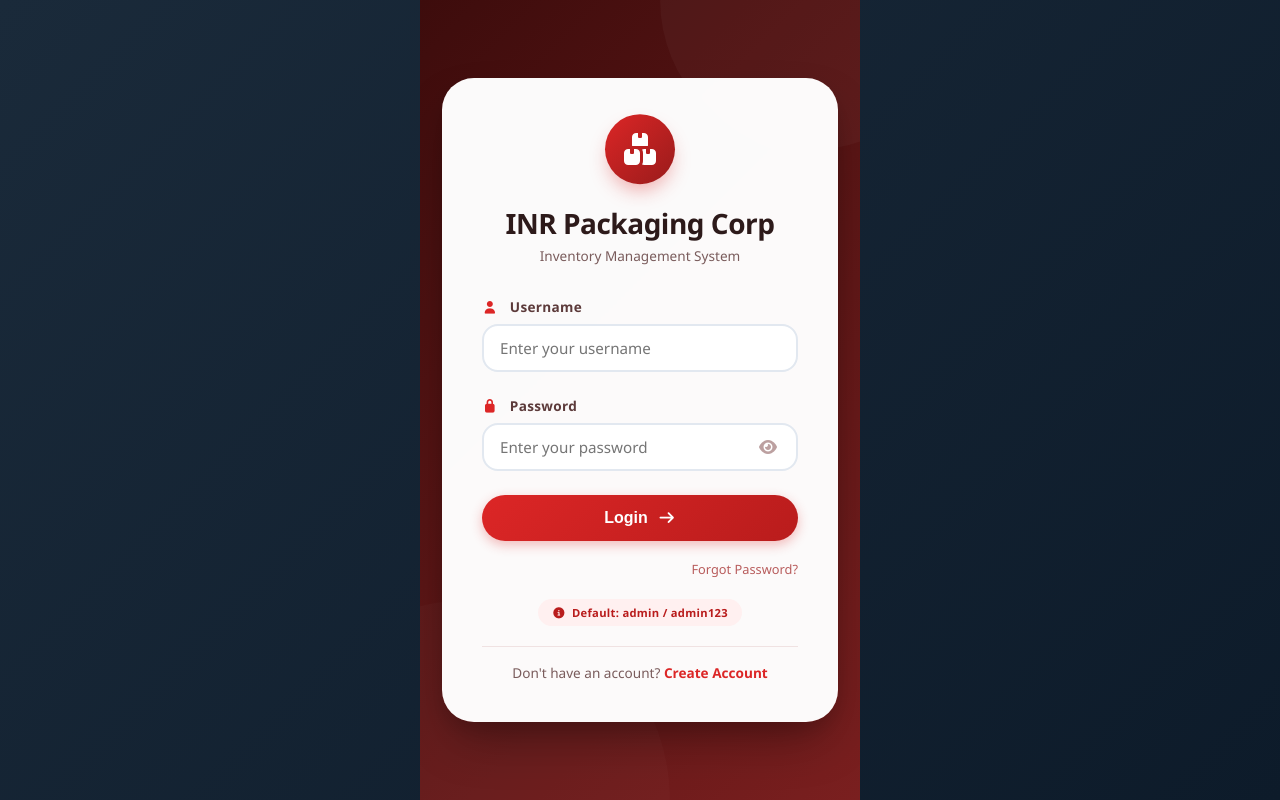
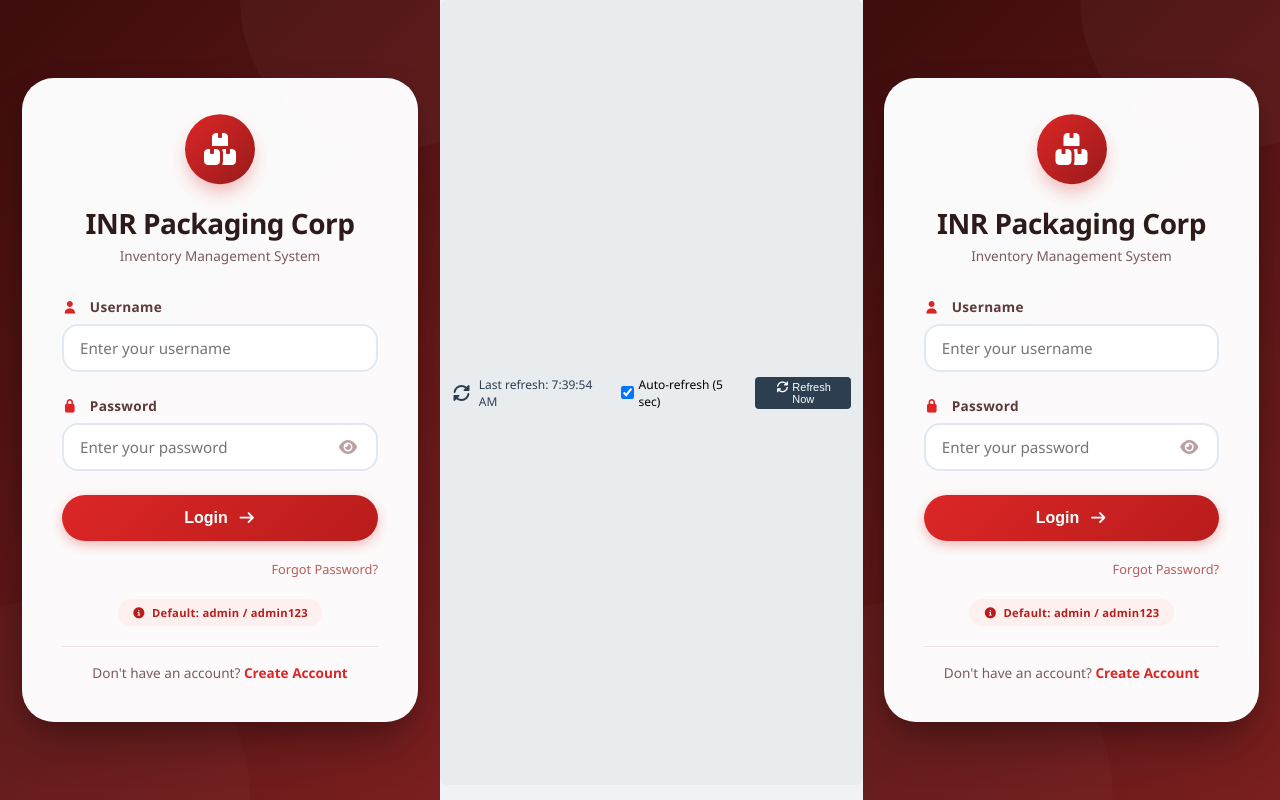
Before and after one commit to martinjosephbasilio/inventory-system, a Vue app in the folder frontend/: page /login in a window 1280 px wide. Built offline with nearby package versions, Linux system fonts and the light colour scheme.

Commit message:
Add global auto-refresh every 5 seconds

```diff
--- a/frontend/src/App.vue
+++ b/frontend/src/App.vue
@@ -85,6 +85,24 @@
     <div v-if="!isLoggedIn" class="login-wrapper">
       <router-view />
     </div>
+    <!-- Global Auto-Refresh Indicator -->
+<div style="display: flex; justify-content: flex-end; align-items: center; gap: 15px; margin-bottom: 15px; padding: 8px 12px; background: #e9ecef; border-radius: 8px;">
+  <div style="display: flex; align-items: center; gap: 8px;">
+    <i class="fas fa-sync-alt" style="color: #2c3e50;"></i>
+    <span style="font-size: 12px; color: #2c3e50;">
+      Last refresh: {{ lastGlobalRefresh.toLocaleTimeString() }}
+    </span>
+  </div>
+  <label style="display: flex; align-items: center; gap: 5px; font-size: 12px; cursor: pointer;">
+    <input type="checkbox" v-model="isAutoRefreshEnabled" style="margin: 0;">
+    Auto-refresh (5 sec)
+  </label>
+  <button @click="refreshAllData" style="background: #2c3e50; color: white; border: none; padding: 4px 10px; border-radius: 4px; cursor: pointer; font-size: 11px;">
+    <i class="fas fa-refresh"></i> Refresh Now
+  </button>
+</div>
+
+<router-view />
 
     <!-- GLOBAL MODALS -->
     <ProfessionalModal ref="professionalModal" />
@@ -99,6 +117,46 @@ import { useInventoryStore } from './stores/inventory'
 import ProfessionalModal from './components/ProfessionalModal.vue'
 import Toast from './components/Toast.vue'
 import axios from 'axios'
+
+// ========== GLOBAL AUTO-REFRESH ==========
+const lastGlobalRefresh = ref(new Date())
+let globalRefreshInterval = null
+const isAutoRefreshEnabled = ref(true)
+
+// Function to refresh all important data
+const refreshAllData = async () => {
+  if (!isLoggedIn.value) return
+
+  try {
+    // Refresh inventory stock
+    await store.fetchStock()
+    await store.fetchItems()
+
+    // Refresh dashboard data
+    await store.fetchDashboard()
+
+    // Refresh current user data (para mag-update ang profile name)
+    const token = localStorage.getItem('token')
+    if (token && user.value) {
+      try {
+        const response = await axios.get('https://inventory-system-backend-production-0549.up.railway.app/api/auth/me', {
+          headers: { Authorization: `Bearer ${token}` }
+        })
+        if (response.data) {
+          user.value = response.data
+          localStorage.setItem('user', JSON.stringify(response.data))
+        }
+      } catch (err) {
+        console.log('User refresh skipped:', err.message)
+      }
+    }
+
+    lastGlobalRefresh.value = new Date()
+    console.log('Auto-refresh at:', lastGlobalRefresh.value.toLocaleTimeString())
+  } catch (error) {
+    console.error('Auto-refresh error:', error)
+  }
+}
 
 const route = useRoute()
 const router = useRouter()
@@ -232,6 +290,23 @@ onMounted(() => {
     store.fetchItems()
     store.fetchStock()
     store.fetchDashboard()
+  }
+
+  // Start global auto-refresh every 5 seconds
+  if (globalRefreshInterval) clearInterval(globalRefreshInterval)
+  globalRefreshInterval = setInterval(() => {
+    if (isAutoRefreshEnabled.value && isLoggedIn.value) {
+      refreshAllData()
+    }
+  }, 5000) // 5 seconds
+})
+
+// Clean up auto-refresh when app unmounts
+import { onUnmounted } from 'vue'
+onUnmounted(() => {
+  if (globalRefreshInterval) {
+    clearInterval(globalRefreshInterval)
+    globalRefreshInterval = null
   }
 })
 </script>
```
